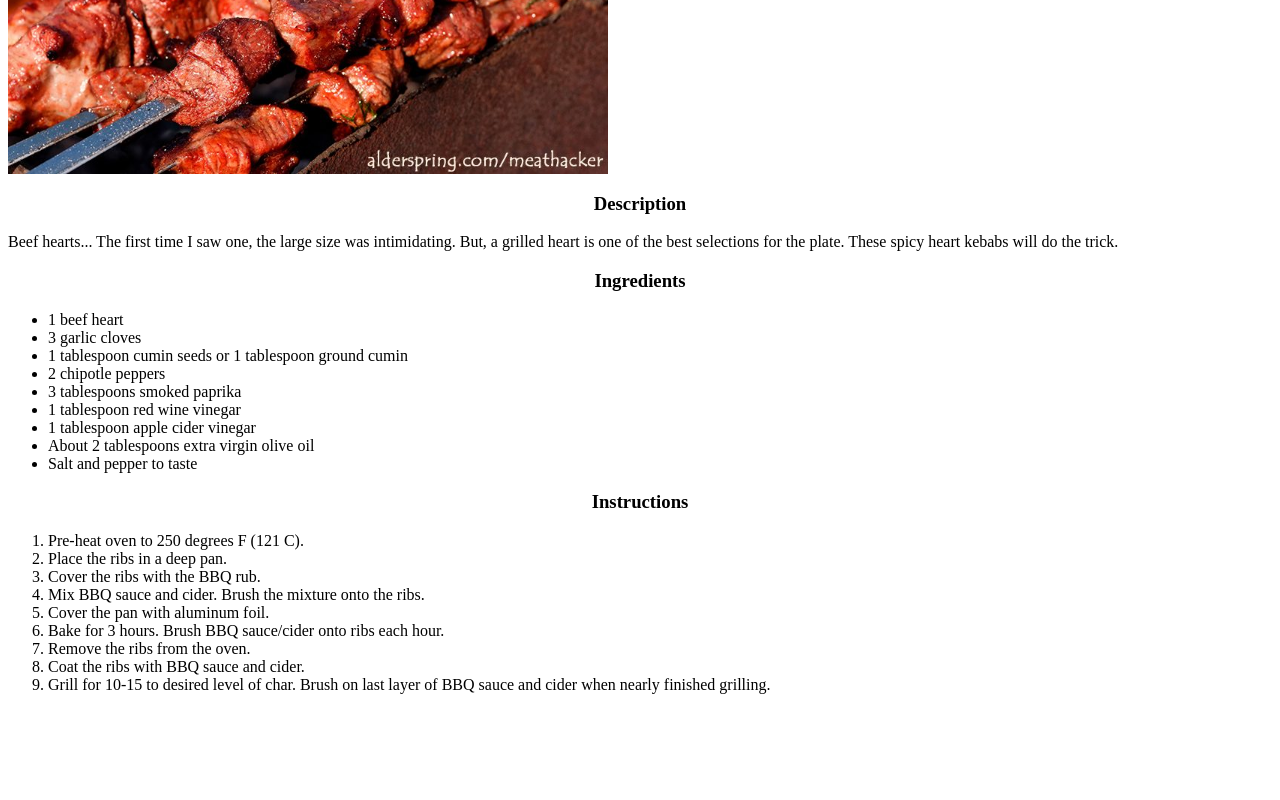
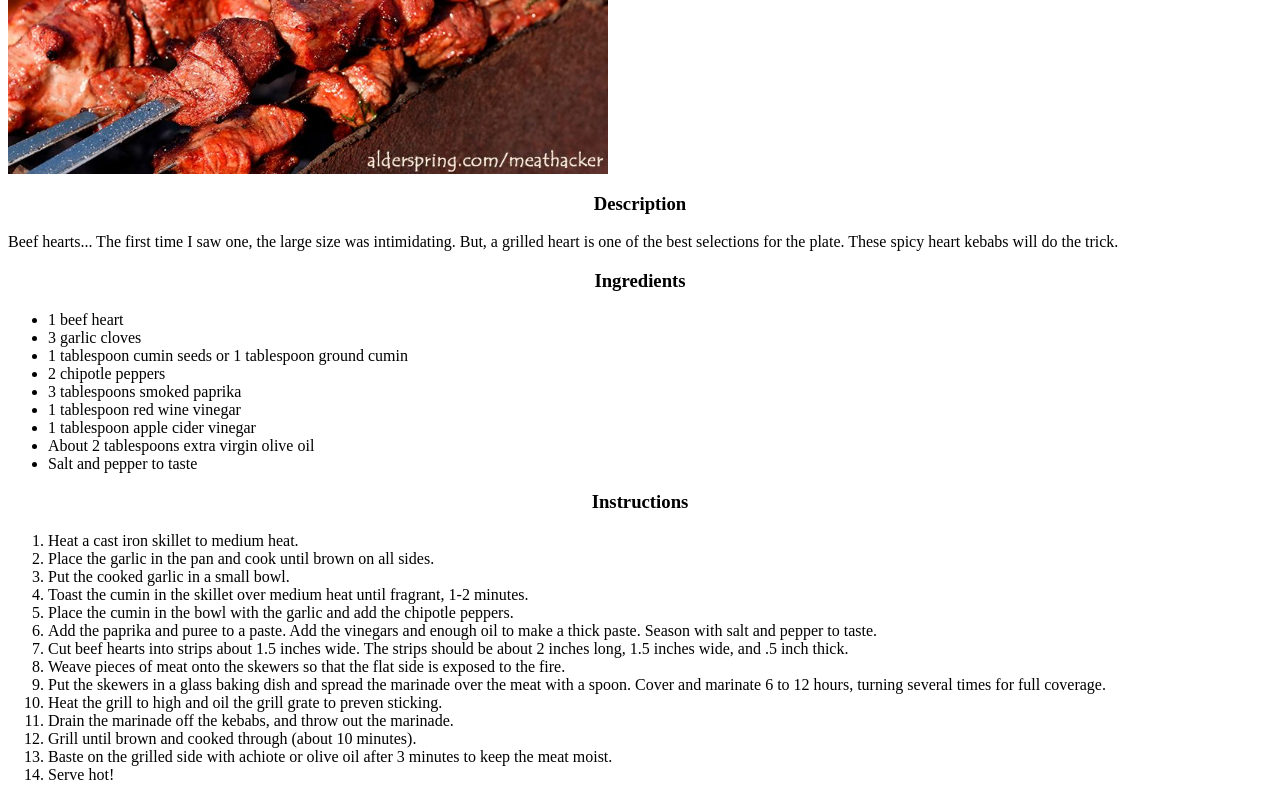
Before and after one commit to Kirmalo/odin-recipes, a plain HTML site: page recipes/beef_heart_kebabs.html in a window 1280 px wide. Shown: the part 306-1106 px from the top of the page. Before the commit the page ends 1016 px from the top, so only its background shows below. Drawn offline with Linux system fonts and the light colour scheme.

Commit message:
Add instructions

```diff
--- a/recipes/beef_heart_kebabs.html
+++ b/recipes/beef_heart_kebabs.html
@@ -32,15 +32,20 @@
     <h3><center>Instructions</center></h3>
 
     <ol>
-        <li>Pre-heat oven to 250 degrees F (121 C).</li>
-        <li>Place the ribs in a deep pan.</li>
-        <li>Cover the ribs with the BBQ rub.</li>
-        <li>Mix BBQ sauce and cider. Brush the mixture onto the ribs.</li>
-        <li>Cover the pan with aluminum foil.</li>
-        <li>Bake for 3 hours. Brush BBQ sauce/cider onto ribs each hour.</li>
-        <li>Remove the ribs from the oven.</li>
-        <li>Coat the ribs with BBQ sauce and cider.</li>
-        <li>Grill for 10-15 to desired level of char. Brush on last layer of BBQ sauce and cider when nearly finished grilling.</li>
+        <li>Heat a cast iron skillet to medium heat.</li>
+        <li>Place the garlic in the pan and cook until brown on all sides.</li>
+        <li>Put the cooked garlic in a small bowl.</li>
+        <li>Toast the cumin in the skillet over medium heat until fragrant, 1-2 minutes.</li>
+        <li>Place the cumin in the bowl with the garlic and add the chipotle peppers.</li>
+        <li>Add the paprika and puree to a paste. Add the vinegars and enough oil to make a thick paste. Season with salt and pepper to taste.</li>
+        <li>Cut beef hearts into strips about 1.5 inches wide. The strips should be about 2 inches long, 1.5 inches wide, and .5 inch thick.</li>
+        <li>Weave pieces of meat onto the skewers so that the flat side is exposed to the fire.</li>
+        <li>Put the skewers in a glass baking dish and spread the marinade over the meat with a spoon. Cover and marinate 6 to 12 hours, turning several times for full coverage.</li>
+        <li>Heat the grill to high and oil the grill grate to preven sticking.</li>
+        <li>Drain the marinade off the kebabs, and throw out the marinade.</li>
+        <li>Grill until brown and cooked through (about 10 minutes).</li>
+        <li>Baste on the grilled side with achiote or olive oil after 3 minutes to keep the meat moist.</li>
+        <li>Serve hot!</li>
     </ol>
 </body>
 </html>
```
